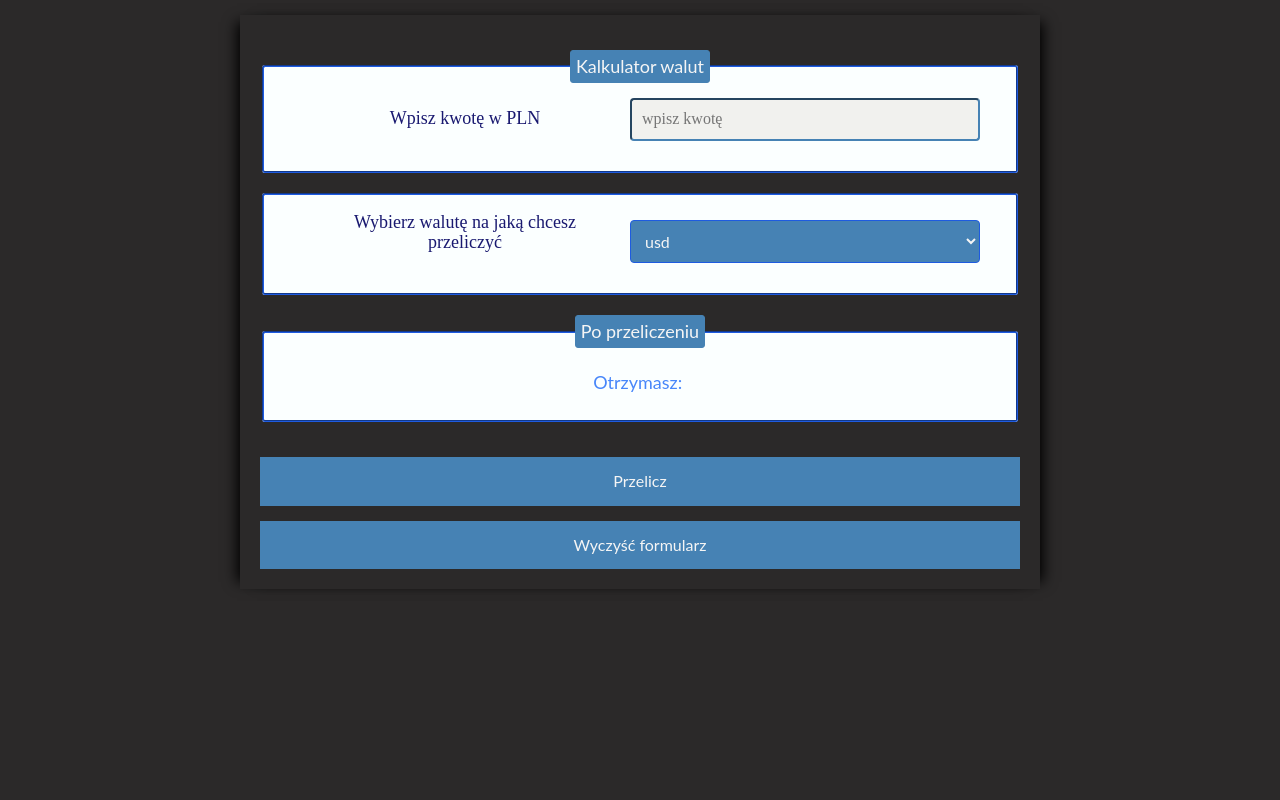
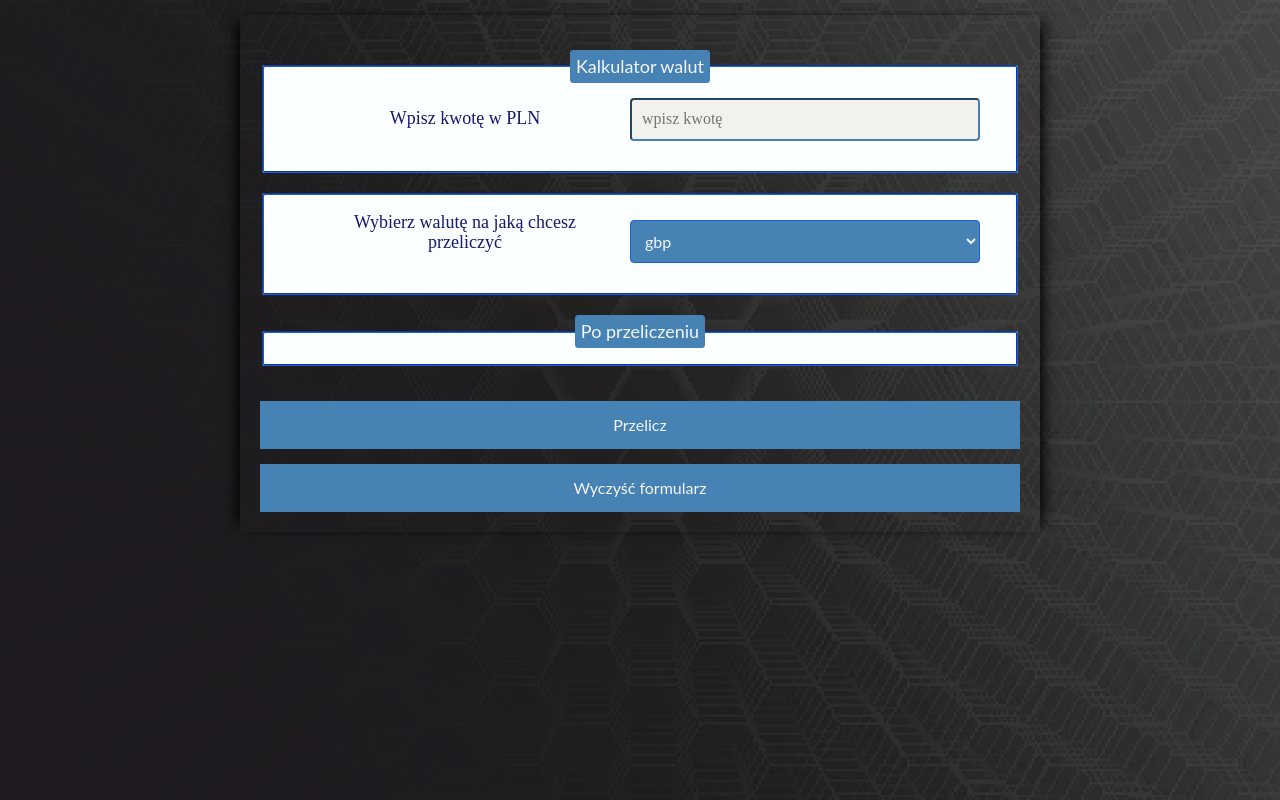
Before and after one commit to DawidStachowiak/currency-converter-react, a React (Create React App) app: page / in a window 1280 px wide. Built offline with nearby package versions, Linux system fonts and the light colour scheme.

Commit message:
adding a folder with graphics

```diff
--- a/src/App.js
+++ b/src/App.js
@@ -7,6 +7,7 @@ function App() {
   return (
     <Container>
       <Form currencies={currencies} />
+
     </Container>
   );
 }
--- a/src/Form/index.js
+++ b/src/Form/index.js
@@ -2,20 +2,23 @@ import "./style.css";
 import { useState } from "react";
 import { Result } from "../Result";
 
-export const Form = ({ currencies }) => {
-  const [result, setResult] = useState("");
+export const Form = ({ currencies}) => {
+  const [result, setResult] = useState();
   const [amount, setAmount] = useState("");
-  const [selectedCurrency, setSelectedCurrency] = useState("USD");
+  const [selectedCurrency, setSelectedCurrency] = useState(currencies[2].name);
 
   const onSubmit = (event) => {
-    event.preventDefaul();
-    const currency = currencies.find(({ name }) => name === selectedCurrency);
-    const result = calculateResult(amount, currency.price);
-    setResult({ value: result, currency: currency.id });
+    event.preventDefault();
+    calculateResult(amount, selectedCurrency);
   };
 
-  const calculateResult = (amount, price) => {
-    return amount / price;
+  const calculateResult = (amount, selectedCurrency) => {
+    const rate = currencies.find(({ name }) => name === selectedCurrency).price;
+    setResult({
+      sourceAmount: +amount,
+      targetAmount: amount / rate,
+      selectedCurrency,
+    });
   };
 
   return (
@@ -57,10 +60,10 @@ export const Form = ({ currencies }) => {
         <Result result={result} />
       </fieldset>
 
-      <button className="form__button js-convert__button" type="submit">
+      <button className="form__button" type="submit">
         Przelicz
       </button>
-      <button className="form__button js-remove__button" type="reset">
+      <button className="form__button" type="reset">
         Wyczyść formularz
       </button>
     </form>
--- a/src/Result/index.js
+++ b/src/Result/index.js
@@ -3,6 +3,6 @@ import React from "react";
 export const Result = ({ result }) =>
   result !== undefined && (
     <p className="form__resultParagraph">
-      Otrzymasz:{result.targetAmount}&nbsp;{result.selectedCurrency}
+      Otrzymasz:nbsp;{result.targetAmount}&nbsp;{result.selectedCurrency}
     </p>
   );
--- a/src/index.css
+++ b/src/index.css
@@ -10,8 +10,8 @@ body {
   font-family: 'Robo Slab', serif;
   margin: 0 auto;
   background-color: rgb(43, 41, 41);
-
   background-size: cover;
   background-attachment: fixed;
   background-position: center;
+  background-image: url("../src/images/pageBackground.png");
 }
```
Also changed, not shown: src/images/pageBackground.png (renamed from src/Container/pageBackground.png).
